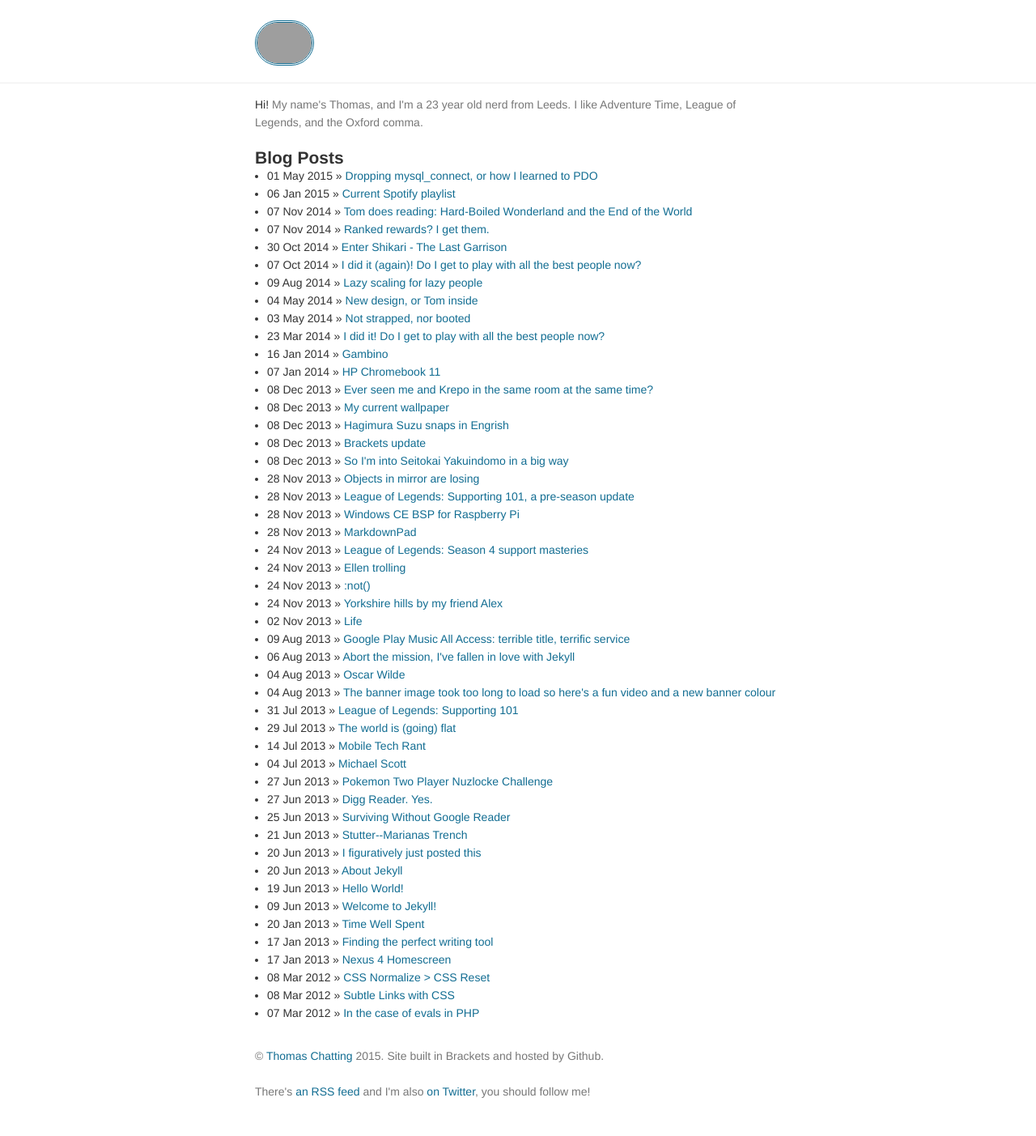
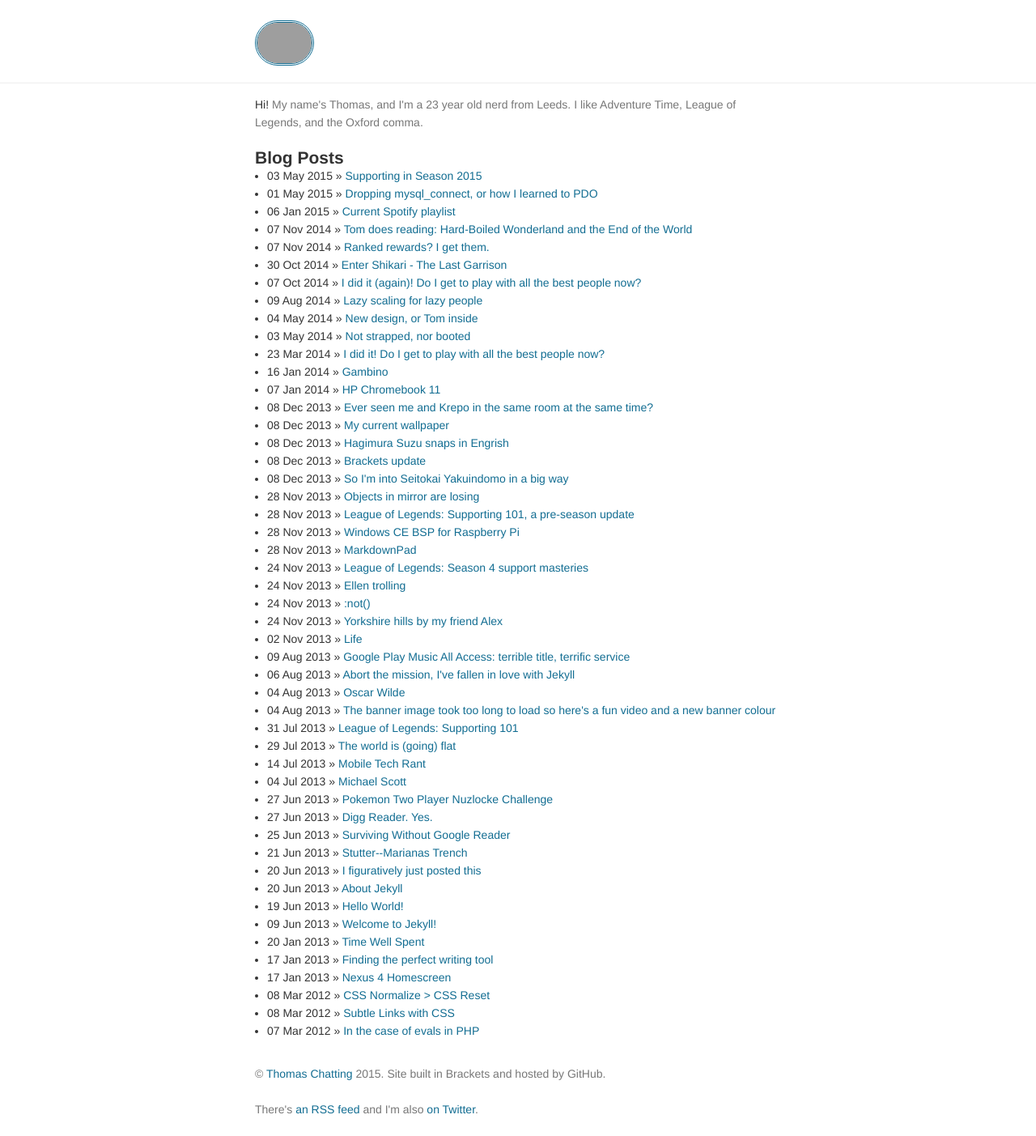
Before and after one commit to tomchatting/tomchatting.github.io, a Jekyll site: the page built from archive.md, in a window 1280 px wide. Shown: the whole page at 81% size. Built offline with Jekyll 4.4.1, drawn with Linux system fonts in a browser that asks for light colours; before the commit the page ends 1381 px from its top, so only the background shows below that; grey boxes are pictures that could not be loaded.

Commit message:
New post on supporting
…again

```diff
--- a/_layouts/default.html
+++ b/_layouts/default.html
@@ -13,6 +13,6 @@
 
     {{ content }}
 
-    <p><ins>&copy; <a href=/about/>Thomas Chatting</a> 2015. Site built in Brackets and hosted by Github.</ins></p>
-    <p><ins>There's <a href=/feed.xml>an RSS feed</a> and I'm also <a href=//twitter.com/phenomenontom>on Twitter</a>, you should follow me!</ins></p>
+    <p><ins>&copy; <a href=/about/>Thomas Chatting</a> 2015. Site built in Brackets and hosted by GitHub.</ins></p>
+    <p><ins>There's <a href=/feed.xml>an RSS feed</a> and I'm also <a href=//twitter.com/phenomenontom>on Twitter</a>.</ins></p>
     </div>
--- a/_layouts/post.html
+++ b/_layouts/post.html
@@ -29,7 +29,7 @@ layout: default
     {% for post in site.related_posts limit:3 %}
       <li>
         <h3>
-          <a href="{{ site.url }}{{ post.url }}">
+          <a href="{{ post.url }}">
             {{ post.title }}
             <small><time datetime="{{ post.date | date_to_xmlschema }}">{{ post.date | date_to_string }}</time></small>
           </a>
--- a/css/main.big.css
+++ b/css/main.big.css
@@ -80,7 +80,7 @@ hr {
     margin: 15px 0;
 }
 iframe {
-    max-width: 612px;
+    max-width: 650px;
 }
 ol.nav {
     list-style: none;
--- a/index.html
+++ b/index.html
@@ -8,7 +8,7 @@ title: Home
         {% if page.link && page.category == "link" %}
             <a href="{{ page.link }}" class="link">{{ page.title }}</a>
         {% else %}
-            <a href="{{ site.baseurl }}{{ page.url }}">{{ page.title }}</a>
+            <a href="{{ page.url }}">{{ page.title }}</a>
         {% endif %}
     </h1>
     <date>{{ page.date | date: "%d %B, %Y" }}</date>
```
Also changed, not shown: _posts/2015-05-03-season-2015-supporting.markdown (added, +29 -0 lines), archive.md (+1 -0 lines).
